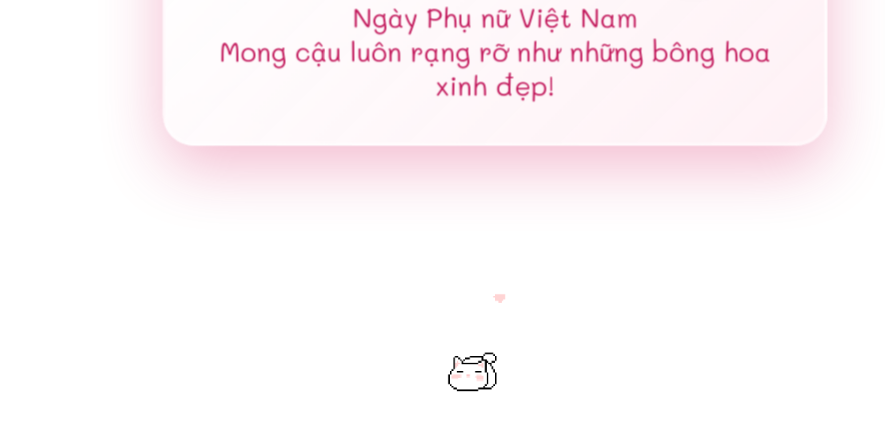
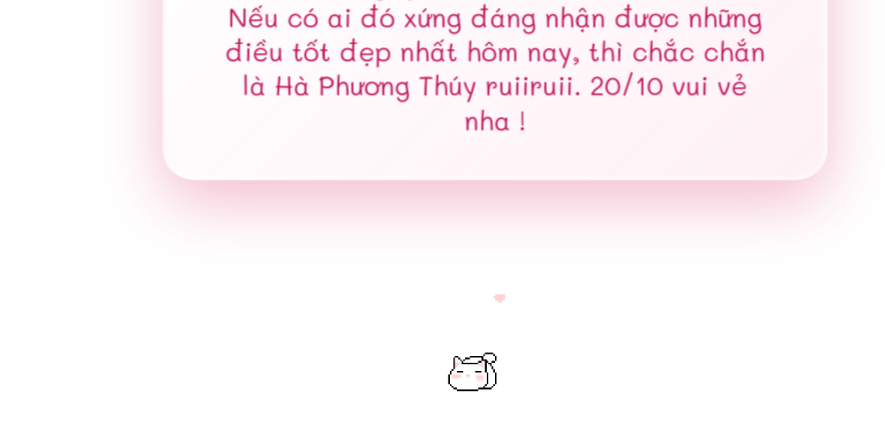
Before and after one commit to devpan0811/-, a plain HTML site: page index.html in a window 1280 px wide. Shown: the part 379-800 px from the top of the page, without its empty margins (145-1030 px from the left). Drawn offline with Linux system fonts and the light colour scheme.

Commit message:
Update index.html

```diff
--- a/index.html
+++ b/index.html
@@ -368,7 +368,7 @@
         <strong>Chúc mừng 20-10</strong> <!--Sửa tiêu đề chúc mừng ở đây-->
         <span id="centerText">
             Ngày Phụ nữ Việt Nam<br> <!-- Sử lời nhắn hiển thị đầu ở đây-->
-            Mong cậu luôn rạng rỡ như những bông hoa xinh đẹp!
+            Nếu có ai đó xứng đáng nhận được những điều tốt đẹp nhất hôm nay, thì chắc chắn là Hà Phương Thúy ruiiruii. 20/10 vui vẻ nha !
         </span>
     </div>
 
@@ -400,7 +400,7 @@
             },
             {
                 img: "./assets/a3.jpg",
-                text: "Chúc cậu 20/10 đầy năng lượng tích cực, luôn giữ trái tim ấm áp, và có thêm nhiều niềm vui nhỏ mỗi ngày — giống như cách cậu vẫn khiến tớ thấy vui vậy !"
+                text: "Chúc Thúy 20/10 đầy năng lượng tích cực, luôn giữ trái tim ấm áp, và có thêm nhiều niềm vui nhỏ mỗi ngày — giống như cách cậu vẫn khiến tớ thấy vui vậy !"
             },
             {
                 img: "./assets/a4.jpg",
@@ -514,4 +514,5 @@
 
 </body>
 
+
 </html>
```
